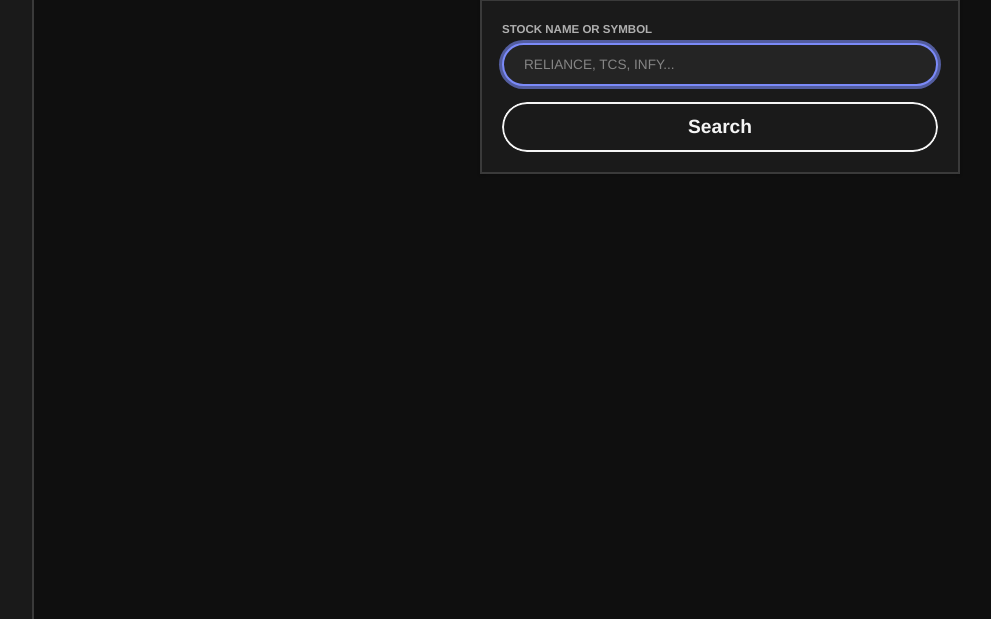
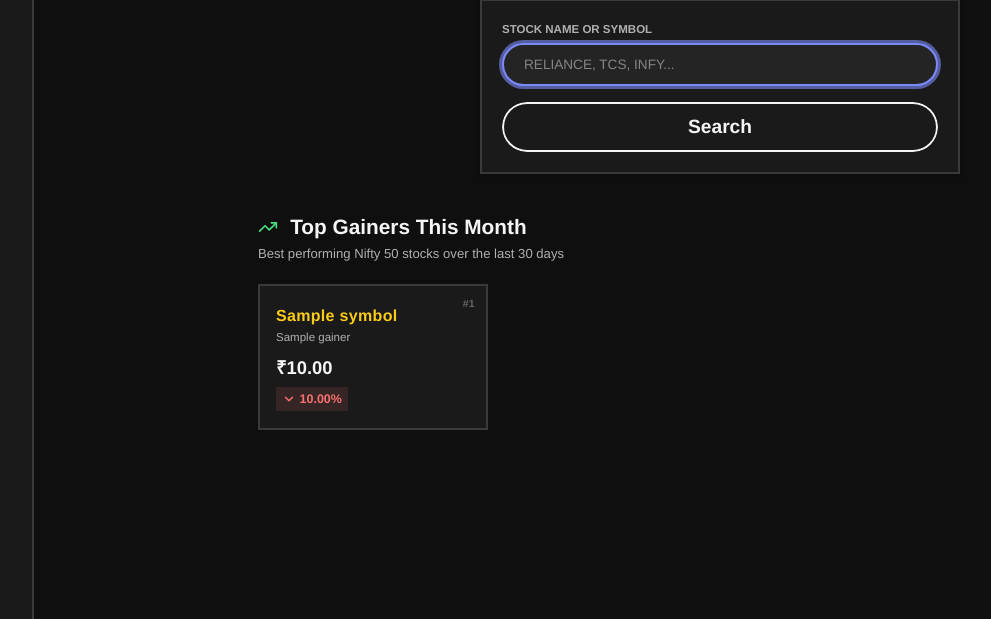
Before and after one commit to TDS2K5/tradelab, a Flask app: template templates/search.html in a window 1280 px wide. Shown: the part 181-800 px from the top of the page, without its empty margins (50-1041 px from the left). Run offline with Flask 3, Linux system fonts and the light colour scheme; the template is opened without the code that fills it: most values are stand-ins (such as "Sample title", 1, 10 or a date in 2020); some libraries are stand-ins or nearby versions.

Commit message:
search stocks page

```diff
--- a/app.py
+++ b/app.py
@@ -4,7 +4,7 @@ from flask import Flask, flash, jsonify, redirect, render_template, request, ses
 from flask_session import Session
 from werkzeug.security import check_password_hash, generate_password_hash
 
-from helpers import apology, login_required, lookup, inr, search_stocks, get_historical_data
+from helpers import apology, login_required, lookup, inr, search_stocks, get_historical_data, get_top_gainers
 from db import SQL
 
 # Configure application
@@ -213,7 +213,8 @@ def search():
     if request.method == "POST":
         query = request.form.get("query")
         return redirect(f"/search/{query}")
-    return render_template("search.html")
+    top_gainers = get_top_gainers()
+    return render_template("search.html", top_gainers=top_gainers)
 
 @app.route("/search/<query>")
 @login_required
--- a/static/styles.css
+++ b/static/styles.css
@@ -1433,3 +1433,145 @@ small,
     --color-surface-white: var(--tl-text);
     --color-just-black: var(--tl-base);
 }
+
+/* --- Top Stocks Section --- */
+.tl-top-stocks-section {
+    max-width: 1000px;
+    margin: 2.5rem auto 0;
+    padding: 0 1rem;
+}
+
+.tl-top-stocks-header {
+    margin-bottom: 1.25rem;
+}
+
+.tl-top-stocks-header h3 {
+    font-size: 1.3rem;
+    font-weight: 700;
+    color: var(--tl-text);
+    margin-bottom: 0.2rem;
+}
+
+.tl-top-stocks-sub {
+    font-size: 0.82rem;
+    color: var(--tl-text-muted);
+    margin: 0;
+}
+
+.tl-top-stocks-grid {
+    display: grid;
+    grid-template-columns: repeat(4, 1fr);
+    gap: 1px;
+}
+
+.tl-top-stock-card {
+    position: relative;
+    display: flex;
+    flex-direction: column;
+    gap: 0.35rem;
+    padding: 1.1rem 1rem;
+    background: var(--tl-surface);
+    border: 2px solid var(--tl-border);
+    text-decoration: none;
+    color: var(--tl-text);
+    transition: border-color 0.18s ease;
+    overflow: hidden;
+}
+
+.tl-top-stock-card:hover {
+    border-color: var(--tl-purple);
+    z-index: 1;
+}
+
+:root[data-theme="light"] .tl-top-stock-card:hover {
+    box-shadow: 0 4px 16px rgba(0, 0, 0, 0.08);
+}
+
+.tl-top-stock-card:focus-visible {
+    outline-offset: -2px;
+}
+
+.tl-top-stock-rank {
+    position: absolute;
+    top: 0.6rem;
+    right: 0.7rem;
+    font-family: var(--tl-font-mono);
+    font-size: 0.65rem;
+    font-weight: 700;
+    color: var(--tl-text-dim);
+    text-transform: uppercase;
+    letter-spacing: 0.04em;
+    opacity: 0.7;
+}
+
+.tl-top-stock-info {
+    min-width: 0;
+}
+
+.tl-top-stock-symbol {
+    font-family: var(--tl-font-mono);
+    font-weight: 700;
+    font-size: 1rem;
+    color: var(--tl-yellow);
+    letter-spacing: 0.02em;
+    white-space: nowrap;
+    overflow: hidden;
+    text-overflow: ellipsis;
+}
+
+.tl-top-stock-name {
+    font-size: 0.72rem;
+    color: var(--tl-text-muted);
+    white-space: nowrap;
+    overflow: hidden;
+    text-overflow: ellipsis;
+    margin-top: 0.1rem;
+    line-height: 1.3;
+}
+
+.tl-top-stock-price {
+    font-family: var(--tl-font-mono);
+    font-size: 1.15rem;
+    font-weight: 700;
+    color: var(--tl-text);
+    margin-top: 0.25rem;
+}
+
+.tl-top-stock-change {
+    display: inline-flex;
+    align-items: center;
+    gap: 0.2rem;
+    font-family: var(--tl-font-mono);
+    font-size: 0.78rem;
+    font-weight: 700;
+    padding: 0.15rem 0.4rem;
+    border-radius: 0;
+    width: fit-content;
+}
+
+.tl-top-stock-up {
+    color: var(--tl-green);
+    background: var(--tl-green-dim);
+}
+
+.tl-top-stock-down {
+    color: var(--tl-red);
+    background: var(--tl-red-dim);
+}
+
+/* Responsive: top stocks grid */
+@media (max-width: 900px) {
+    .tl-top-stocks-grid {
+        grid-template-columns: repeat(2, 1fr);
+    }
+}
+
+@media (max-width: 500px) {
+    .tl-top-stocks-grid {
+        grid-template-columns: 1fr;
+    }
+
+    .tl-top-stocks-section {
+        margin-top: 1.5rem;
+    }
+}
--- a/templates/search.html
+++ b/templates/search.html
@@ -17,4 +17,46 @@
             </form>
         </div>
     </div>
+
+    {% if top_gainers %}
+    <div class="tl-top-stocks-section">
+        <div class="tl-top-stocks-header">
+            <div>
+                <h3>
+                    <svg xmlns="http://www.w3.org/2000/svg" width="20" height="20" viewBox="0 0 24 24" fill="none" stroke="currentColor" stroke-width="2" stroke-linecap="round" stroke-linejoin="round" style="vertical-align: -3px; margin-right: 0.4rem; color: var(--tl-green);">
+                        <polyline points="22 7 13.5 15.5 8.5 10.5 2 17"></polyline>
+                        <polyline points="16 7 22 7 22 13"></polyline>
+                    </svg>
+                    Top Gainers This Month
+                </h3>
+                <p class="tl-top-stocks-sub">Best performing Nifty 50 stocks over the last 30 days</p>
+            </div>
+        </div>
+
+        <div class="tl-top-stocks-grid">
+            {% for gainer in top_gainers %}
+            <a href="/quote/{{ gainer.symbol }}" class="tl-top-stock-card" id="top-stock-{{ loop.index }}">
+                <div class="tl-top-stock-rank">#{{ loop.index }}</div>
+                <div class="tl-top-stock-info">
+                    <div class="tl-top-stock-symbol">{{ gainer.symbol | strip_suffix }}</div>
+                    <div class="tl-top-stock-name">{{ gainer.name }}</div>
+                </div>
+                <div class="tl-top-stock-price">₹{{ "%.2f" | format(gainer.price) }}</div>
+                <div class="tl-top-stock-change {% if gainer.change_pct >= 0 %}tl-top-stock-up{% else %}tl-top-stock-down{% endif %}">
+                    {% if gainer.change_pct >= 0 %}
+                    <svg xmlns="http://www.w3.org/2000/svg" width="14" height="14" viewBox="0 0 24 24" fill="none" stroke="currentColor" stroke-width="2.5" stroke-linecap="round" stroke-linejoin="round">
+                        <polyline points="18 15 12 9 6 15"></polyline>
+                    </svg>
+                    {% else %}
+                    <svg xmlns="http://www.w3.org/2000/svg" width="14" height="14" viewBox="0 0 24 24" fill="none" stroke="currentColor" stroke-width="2.5" stroke-linecap="round" stroke-linejoin="round">
+                        <polyline points="6 9 12 15 18 9"></polyline>
+                    </svg>
+                    {% endif %}
+                    {{ "%.2f" | format(gainer.change_pct) }}%
+                </div>
+            </a>
+            {% endfor %}
+        </div>
+    </div>
+    {% endif %}
 {% endblock %}
```
Also changed, not shown: helpers.py (+75 -0 lines), finance.db.
